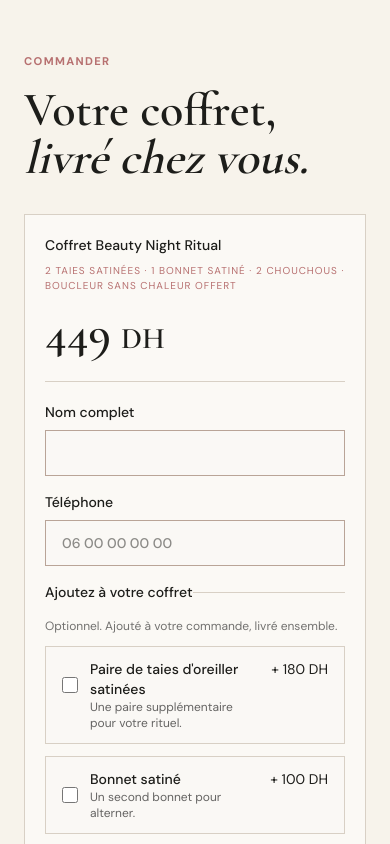
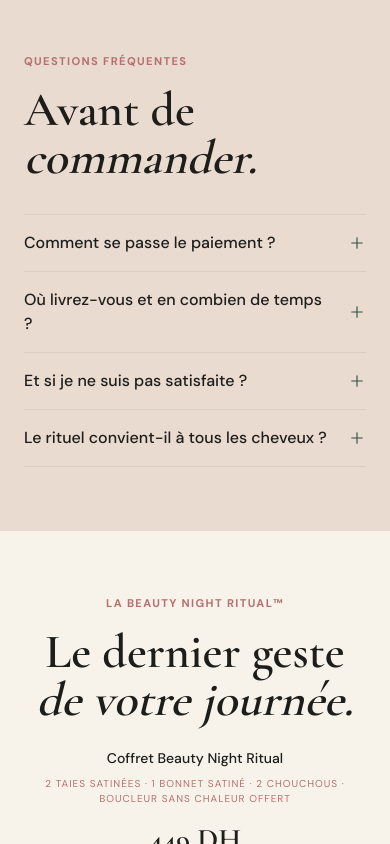
Before and after one commit to medfiddi-crypto/melssy, a Next.js app in the folder frontend/: page /rituel in a window 390 px wide. Shown: the part 4160-5004 px from the top of the page. Built offline with nearby package versions, Linux system fonts and the light colour scheme.

Commit message:
Single order form after FAQ + sticky bar logic + console error fix

```diff
--- a/frontend/src/app/rituel/page.tsx
+++ b/frontend/src/app/rituel/page.tsx
@@ -61,8 +61,10 @@
   const [error, setError] = useState("");
   const [touched, setTouched] = useState({ name: false, phone: false });
   const [heroSection, setHeroSection] = useState<HTMLElement | null>(null);
-  const [primaryForm, setPrimaryForm] = useState<HTMLFormElement | null>(null);
+  const [heroCta, setHeroCta] = useState<HTMLAnchorElement | null>(null);
+  const [orderForm, setOrderForm] = useState<HTMLFormElement | null>(null);
   const [heroInView, setHeroInView] = useState(true);
+  const [heroCtaInView, setHeroCtaInView] = useState(true);
   const [checkoutInView, setCheckoutInView] = useState(false);
   const [stickyCtaMounted, setStickyCtaMounted] = useState(false);
   const [stickyCtaVisible, setStickyCtaVisible] = useState(false);
@@ -83,7 +85,7 @@
     return () => window.visualViewport?.removeEventListener("resize", updateViewportHeight);
   }, []);
   useEffect(() => {
-    if (!heroSection || !primaryForm || !viewportHeight) return;
+    if (!heroSection || !heroCta || !orderForm || !viewportHeight) return;
 
     const syncHeroVisibility = () => {
       setHeroInView(heroSection.getBoundingClientRect().bottom > 0);
@@ -92,21 +94,27 @@
       ([entry]) => setHeroInView(entry.isIntersecting),
       { threshold: 0 },
     );
+    const heroCtaObserver = new IntersectionObserver(
+      ([entry]) => setHeroCtaInView(entry.isIntersecting),
+      { threshold: 0 },
+    );
     const checkoutObserver = new IntersectionObserver(
       ([entry]) => setCheckoutInView(entry.isIntersecting),
-      { rootMargin: `0px 0px -${Math.round(viewportHeight * 0.7)}px 0px`, threshold: 0 },
+      { threshold: 0 },
     );
     heroObserver.observe(heroSection);
-    checkoutObserver.observe(primaryForm);
+    heroCtaObserver.observe(heroCta);
+    checkoutObserver.observe(orderForm);
     window.addEventListener("scroll", syncHeroVisibility, { passive: true });
     syncHeroVisibility();
     return () => {
       heroObserver.disconnect();
+      heroCtaObserver.disconnect();
       checkoutObserver.disconnect();
       window.removeEventListener("scroll", syncHeroVisibility);
     };
-  }, [heroSection, primaryForm, viewportHeight]);
-  const showStickyCta = !heroInView && !checkoutInView;
+  }, [heroSection, heroCta, orderForm, viewportHeight]);
+  const showStickyCta = !heroCtaInView && !checkoutInView;
   const compactMasthead = !heroInView;
   useEffect(() => {
     if (process.env.NODE_ENV === "production") return;
@@ -132,7 +140,7 @@
     return () => window.clearTimeout(timeout);
   }, [showStickyCta]);
   const scrollToForm = () => {
-    document.getElementById("commande-fields")?.scrollIntoView({ behavior: "smooth", block: "start" });
+    document.getElementById("commander")?.scrollIntoView({ behavior: "smooth", block: "start" });
   };
   const handleHeroCta = (event: React.MouseEvent<HTMLAnchorElement>) => {
     event.preventDefault();
@@ -191,7 +199,7 @@
   };
   const form = (suffix: string) => (
     <form
-      ref={suffix === "primary" ? setPrimaryForm : undefined}
+      ref={suffix === "final" ? setOrderForm : undefined}
       data-order-form
       action="/commande"
       method="post"
@@ -320,7 +328,8 @@
             {formatPrice(ritual.price)} · Livraison offerte · Paiement à la livraison
           </p>
           <a
-            href="#commande-fields"
+            ref={setHeroCta}
+            href="#commander"
             onClick={handleHeroCta}
             className="mt-6 inline-block w-full bg-[var(--green)] px-6 py-4 text-center text-white sm:w-auto"
           >
@@ -397,7 +406,7 @@
             </div>
           </div>
           <a
-            href="#commande"
+            href="#commander"
             onClick={handleHeroCta}
             className="mt-8 mx-auto block w-full bg-[var(--background)] px-6 py-[13px] text-center font-semibold text-[var(--green)] rounded-[8px] md:max-w-[400px] text-base transition-colors hover:bg-[#ede7dd] active:bg-[#e8e0d4]"
           >
@@ -473,31 +482,6 @@
         <h2 className="display mt-4 text-4xl leading-none">{landing.preview.reviewsTitle}</h2>
         <p className="mx-auto mt-5 max-w-xl text-sm leading-6">{landing.preview.reviewsBody}</p>
       </section>}
-      <section
-        id="commande"
-        className="px-6 py-16 md:px-16 md:py-24"
-      >
-        <div className="mx-auto max-w-xl">
-          <div id="commande-fields" className="scroll-mt-20">
-            <p className="eyebrow text-[var(--rose)]">COMMANDER</p>
-            <h2 className="display mt-4 text-5xl leading-none">
-              Votre coffret, <span className="headline-accent">livré chez vous.</span>
-            </h2>
-          </div>
-          <div className="mt-8 border border-[var(--line)] bg-white/50 p-5 md:p-6">
-            <p className="text-sm font-medium">{landing.order.productLabel}</p>
-            <p className="mt-2 text-[10px] uppercase tracking-[.1em] text-[var(--rose)]">
-              {ritual.contents}
-            </p>
-            <p className="display mt-4 text-5xl leading-none">
-              {ritual.price}<span className="ml-1 align-middle text-3xl font-normal">&thinsp;DH</span>
-            </p>
-            <div className="mt-6 border-t border-[var(--line)] pt-5">
-              {form("primary")}
-            </div>
-          </div>
-        </div>
-      </section>
       <section className="bg-[#eadbd1] px-6 py-16 md:px-16">
         <p className="eyebrow text-[var(--rose)]">{landing.faqSection.eyebrow}</p>
         <h2 className="display mt-4 text-5xl leading-none">
@@ -531,13 +515,15 @@
           })}
         </div>
       </section>
-      <section className="px-6 py-16 md:px-16 md:py-24">
+      <section id="commander" className="scroll-mt-20 px-6 py-16 md:px-16 md:py-24">
         <div className="mx-auto max-w-xl text-center">
           <p className="eyebrow text-[var(--rose)]">{landing.finalOrder.eyebrow}</p>
           <h2 className="display mt-4 text-5xl leading-none">
             Le dernier geste <span className="headline-accent">de votre journée.</span>
           </h2>
-          <p className="display mt-6 text-3xl">{formatPrice(ritual.price)}</p>
+          <p className="mt-6 text-sm font-medium">{landing.order.productLabel}</p>
+          <p className="mt-2 text-[10px] uppercase tracking-[.1em] text-[var(--rose)]">{ritual.contents}</p>
+          <p className="display mt-4 text-3xl">{formatPrice(total)}</p>
           {form("final")}
         </div>
       </section>
@@ -573,11 +559,12 @@
       </footer>
       {stickyCtaMounted && (
         <a
-          href="#commande-fields"
+          href="#commander"
+          onClick={handleHeroCta}
           aria-hidden={!stickyCtaVisible}
           className={`fixed bottom-0 left-0 right-0 z-30 box-border flex h-[calc(var(--sticky-cta-height)+env(safe-area-inset-bottom))] items-center justify-center whitespace-nowrap bg-[var(--green)] px-6 pb-[env(safe-area-inset-bottom)] text-center text-sm text-white transition-opacity duration-200 ease-out ${stickyCtaVisible ? "pointer-events-auto opacity-100" : "pointer-events-none opacity-0"}`}
         >
-          {landing.ctas.completeRitual} · {formatPrice(ritual.price)}
+          Commander le coffret · {formatPrice(ritual.price)}
         </a>
       )}
       {tapTarget && process.env.NODE_ENV !== "production" && (
```
